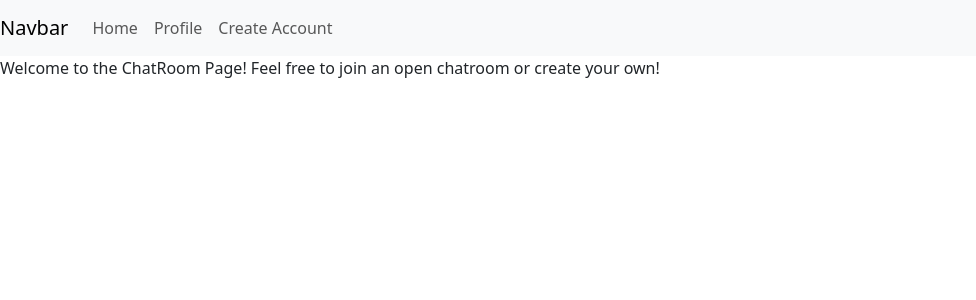
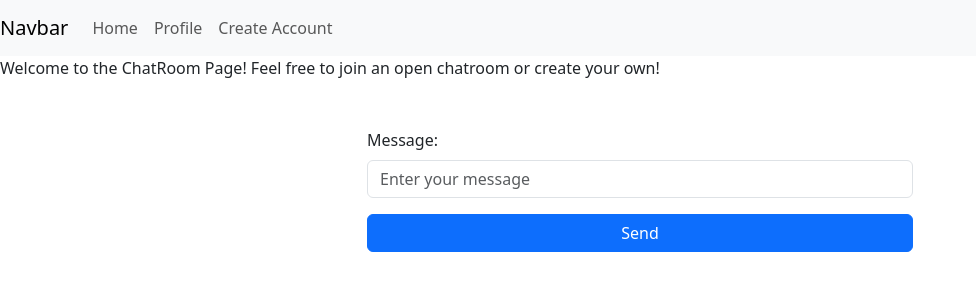
Before and after one commit to Rexo42/SoftwareFrameWorks, an Angular app in the folder Project_server/week4/: page /chatRooms in a window 1280 px wide. Shown: the top 300 px of the page, without its empty margins (0-976 px from the left). Built offline with nearby package versions, Linux system fonts and the light colour scheme; no server answers.

Commit message:
working messages cross sockets

```diff
--- a/Project_server/week4/src/app/components/chat-rooms/chat-rooms.html
+++ b/Project_server/week4/src/app/components/chat-rooms/chat-rooms.html
@@ -3,3 +3,27 @@
 
 <!-- ability to create chatrooms -->
  <!-- upon being served this route, we need to do a get request and get all current chatrooms -->
+
+ <form (ngSubmit)="sendMessage()">
+    <div class="container mt-5">
+  <div class="row justify-content-center">
+    <div class="col-md-6">
+        <div class="mb-3">
+          <label for="message" class="form-label">Message:</label>
+          <input
+            type="text"
+            id="message"
+            name="message"
+            class="form-control"
+            [(ngModel)]="message"
+            placeholder="Enter your message"
+            required>
+        </div>
+        <div class="d-grid">
+          <button type="submit" class="btn btn-primary">Send</button>
+        </div>
+    </div>
+  </div>
+</div>
+
+ </form>
--- a/Project_server/week4/src/app/components/chat-rooms/chat-rooms.ts
+++ b/Project_server/week4/src/app/components/chat-rooms/chat-rooms.ts
@@ -11,10 +11,16 @@ import { Socket } from 'socket.io-client';
 })
 export class ChatRooms implements OnInit, OnDestroy
 {
+  message : string = "";
   constructor(private router : Router, private socketService : SocketService){}
   ngOnInit(): void
   {
-    this.socketService.joinRoom((1).toString());
+    this.socketService.connect((1).toString());
+    this.socketService.receiveMessage((message: string)=>
+    {
+      // update that array
+      console.log('message recieved: ', message);
+    });
     // inject socket service
 
 
@@ -23,8 +29,20 @@ export class ChatRooms implements OnInit, OnDestroy
       // create get to send back room info to here
         // we can use that retrieved room info to setup UI
   }
+
   ngOnDestroy(): void
   {
     this.socketService.disconnect();
   }
+
+  sendMessage()
+  {
+    const userMessage = this.message;
+       if (!userMessage)
+       {
+         return;
+       }
+    // update ui
+    this.socketService.sendMessage(userMessage);
+  }
 }
--- a/Project_server/week4/src/app/services/socket-service.ts
+++ b/Project_server/week4/src/app/services/socket-service.ts
@@ -7,11 +7,22 @@ import {io, Socket} from 'socket.io-client';
 })
 export class SocketService
 {
-  private socket: Socket;
+  private socket: Socket | null = null;
   private readonly URL = 'http://localhost:3000';
-  constructor()
+  constructor(){}
+
+  connect(room?: string)
   {
-    this.socket = io(this.URL);
+    if (!this.socket || !this.socket.connected)
+    {
+      this.socket = io(this.URL);
+      this.socket.on('connect', ()=>{
+        if (room)
+        {
+          this.joinRoom(room);
+        }
+      });
+    }
   }
 
   disconnect()
@@ -19,21 +30,33 @@ export class SocketService
     if (this.socket && this.socket.connected)
     {
       this.socket.disconnect();
+      this.socket = null;
     }
   }
 
   joinRoom(room: string)
   {
-    this.socket.emit('joinRoom', room);
+    if (this.socket && this.socket.connected)
+    {
+      this.socket.emit('joinRoom', room);
+    }
+
   }
 
   sendMessage(message: string)
   {
-    this.socket.emit('message', message);
+    if (this.socket && this.socket.connected)
+    {
+      this.socket.emit('sendMessage', message);
+    }
+
   }
 
   receiveMessage(callback: (data: any) => void)
   {
-    this.socket.on('message', callback);
+      if (this.socket)
+      {
+         this.socket.on('receiveMessage', callback);
+      }
   }
 }
```
Also changed, not shown: 1 other file (tests, documents, lock files or other folders).
